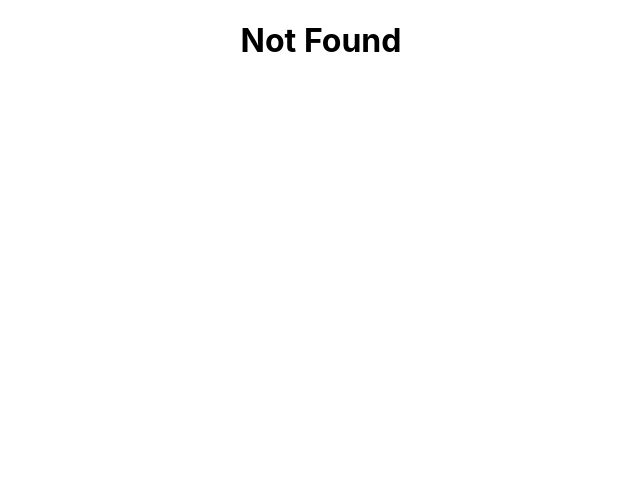
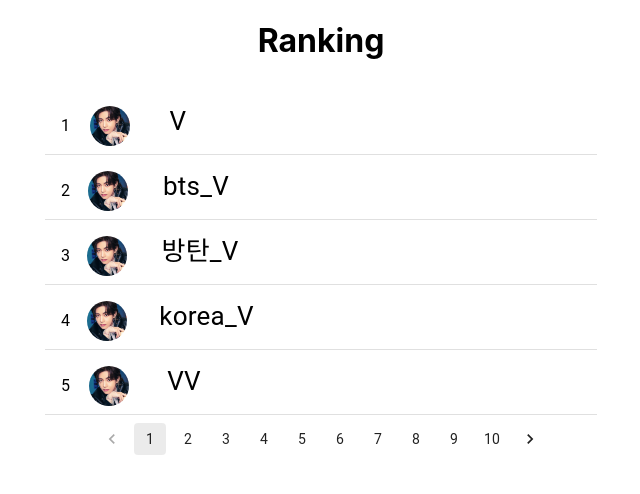
Before and after one commit to swsnu/swpp2021-team7, a React (Create React App) app in the folder frontend/: page /rank in a window 1280 px wide. Shown: the top 494 px of the page, without its empty margins (319-959 px from the left). Built offline with nearby package versions, Linux system fonts and the light colour scheme.

Commit message:
Ranking page 완성

```diff
--- a/frontend/package.json
+++ b/frontend/package.json
@@ -7,6 +7,7 @@
     "@babel/preset-env": "^7.16.0",
     "@emotion/react": "^11.5.0",
     "@emotion/styled": "^11.3.0",
+    "@material-ui/core": "^4.12.3",
     "@mui/material": "^5.0.6",
     "@testing-library/jest-dom": "^5.14.1",
     "@testing-library/react": "^12.1.2",
--- a/frontend/src/App.js
+++ b/frontend/src/App.js
@@ -6,6 +6,7 @@ import { Route, Redirect, Switch } from 'react-router-dom';
 import { ConnectedRouter } from 'connected-react-router';
 
 import MyPage from './containers/MyPage';
+import Ranking from './containers/Ranking';
 
 function App(props) {
   return (
@@ -13,6 +14,7 @@ function App(props) {
       <div className="App" >
         <Switch>
           <Route path='/mypage/:id' exact render={() => <MyPage/>} />
+          <Route path='/rank' exact render={() => <Ranking/>} />
           <Route render={() => <h1>Not Found</h1>} />
         </Switch>
       </div >
--- a/frontend/src/components/MyPage/MyArticle.jsx
+++ b/frontend/src/components/MyPage/MyArticle.jsx
@@ -7,13 +7,17 @@ import Button from '@mui/material/Button';
 
 
 export default class MyArticle extends Component {
+    onClickScrapedArticle = () => {
+        console.log(this.props.history)
+        console.log("click onClickScrapedArticle")
+    }
     render() {
         return (
             <React.Fragment>
                 <ListItem>
                     <ListItemText
                         sx={{ display: 'block'}}
-                        primary="Title : Scrap1"
+                        primary={<a onClick={this.onClickScrapedArticle}>{"Title : Scrap1"}</a>}
                         secondary={
                             <React.Fragment>
                                 <Typography
--- /dev/null
+++ b/frontend/src/components/Ranking/RankItem.jsx
@@ -0,0 +1,48 @@
+import React, { Component } from 'react';
+import ListItem from '@mui/material/ListItem';
+import Divider from '@mui/material/Divider';
+import ListItemText from '@mui/material/ListItemText';
+import ListItemAvatar from '@mui/material/ListItemAvatar';
+import Avatar from '@mui/material/Avatar';
+import Typography from '@mui/material/Typography';
+
+
+export default class RankItem extends Component {
+    render() {
+        return (
+            <React.Fragment>
+                <ListItem alignItems="flex-start">
+                    <ListItemText
+                        sx={{
+                            flexGrow : 0.5,
+                            marginTop : 2
+                        }}
+                        primary={this.props.rank}
+                        dense
+                    />
+                    <ListItemAvatar sx={{
+                        flexGrow : 1,
+                        height: '50%'
+                        }}>
+                        <Avatar alt="Remy Sharp" src="/images/BTS_V.jpg" />
+                    </ListItemAvatar>
+                    <ListItemText
+                        sx={{
+                            flexGrow : 10,
+                        }}
+                        primary={
+                            <Typography
+                                component="span"
+                                sx={{
+                                    fontSize : 26
+                                }}>
+                                    {this.props.name}
+                            </Typography>
+                        }
+                    />
+                </ListItem>
+                <Divider sx={{marginLeft : 0}} variant="inset" component="li" />
+            </React.Fragment>
+        )
+    }
+}
--- /dev/null
+++ b/frontend/src/containers/Ranking.jsx
@@ -0,0 +1,40 @@
+import React, { Component } from 'react';
+import Container from '@mui/material/Container';
+import List from '@mui/material/List';
+import Pagination from '@mui/material/Pagination';
+import { withStyles } from "@material-ui/core/styles";
+
+import RankItem from '../components/Ranking/RankItem';
+
+const StyledPagination = withStyles({
+    ul: {
+      justifyContent : "center"
+    }
+  })(Pagination);
+
+
+export default class Ranking extends Component {
+    render() {
+        return (
+            <React.Fragment>
+                <Container maxWidth="sm">
+                    <h1>Ranking</h1>
+                    <List sx={{
+                        width: '100%',
+                        bgcolor: 'background.paper',
+                        position: 'relative',
+                    }}>
+                        <RankItem rank="1" name="V"></RankItem>
+                        <RankItem rank="2" name="bts_V"></RankItem>
+                        <RankItem rank="3" name="방탄_V"></RankItem>
+                        <RankItem rank="4" name="korea_V"></RankItem>
+                        <RankItem rank="5" name="VV"></RankItem>
+                    </List>
+                </Container>
+                <Container maxWidth="sm">
+                    <StyledPagination count={10} boundaryCount={3} shape="rounded" />
+                </Container>
+            </React.Fragment>
+        )
+    }
+}
```
Also changed, not shown: frontend/.eslintrc.js, frontend/src/components/common/Header.jsx (added), 1 other file (tests, documents, lock files or other folders).
